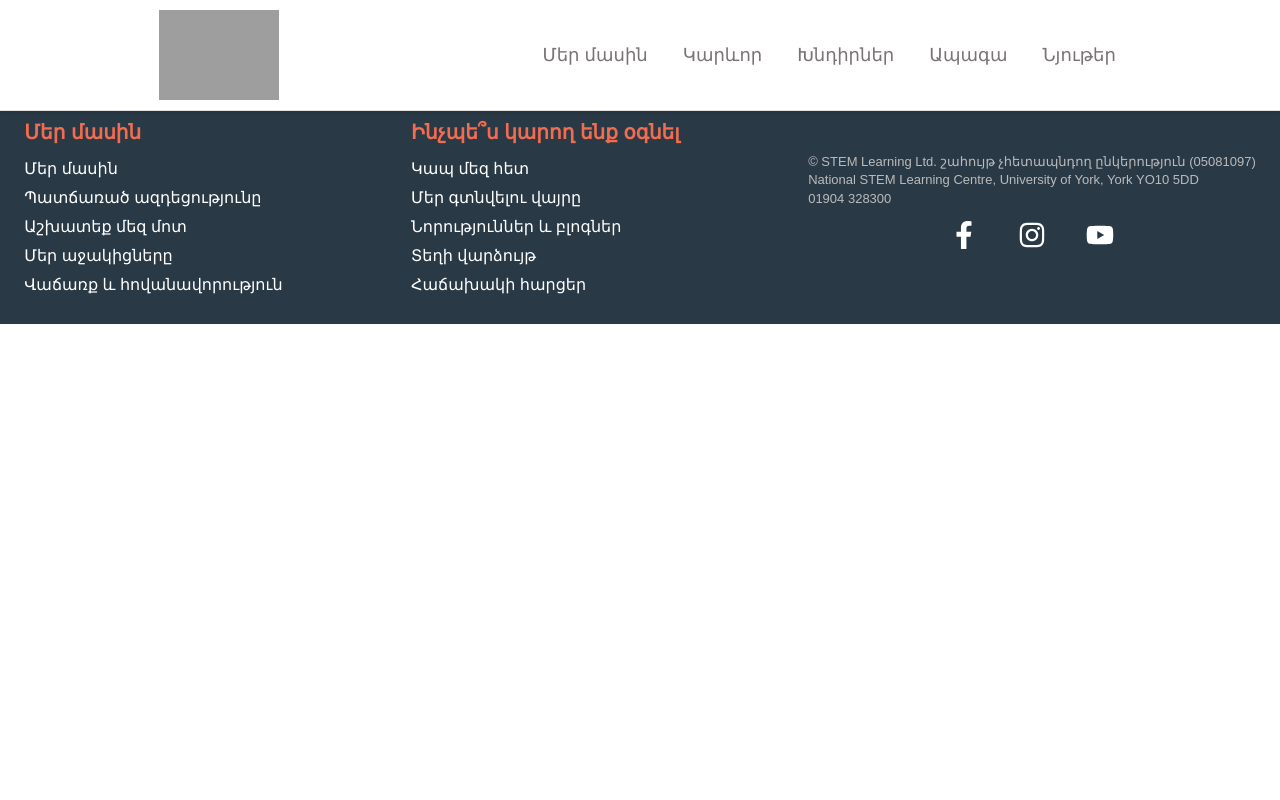
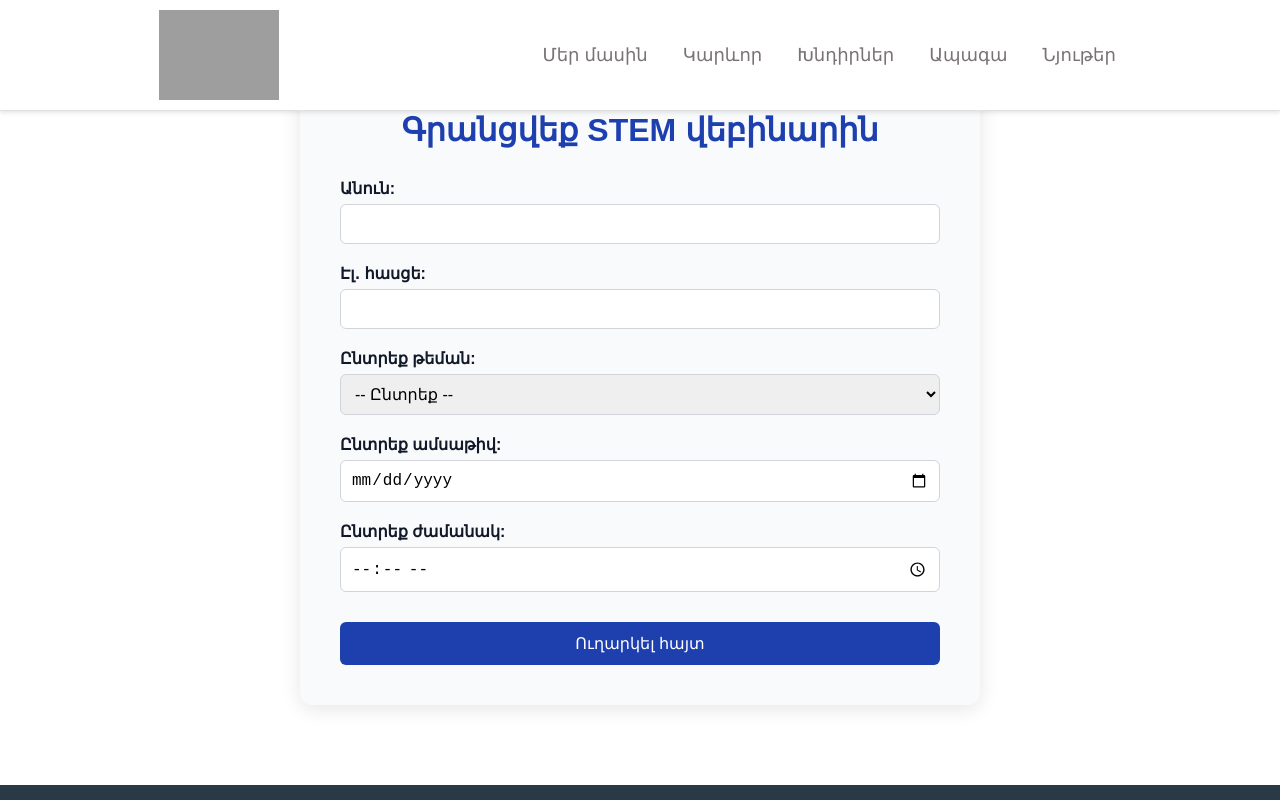
Before and after one commit to khachikzahalyan/STEM-WEB, a React (Create React App) app: page /booking in a window 1280 px wide. Shown: the top 800 px of the page. Built offline with nearby package versions, Linux system fonts and the light colour scheme; grey boxes are pictures that could not be loaded.

Commit message:
Booking page

```diff
--- a/package.json
+++ b/package.json
@@ -12,6 +12,7 @@
     "react-icons": "^5.5.0",
     "react-router-dom": "^7.6.3",
     "react-scripts": "5.0.1",
+    "react-toastify": "^11.0.5",
     "web-vitals": "^2.1.4"
   },
   "scripts": {
--- a/src/App.js
+++ b/src/App.js
@@ -8,6 +8,7 @@ import Sources from './pages/Sources/Sources';
 import Footer from './components/Footer/Footer';
 import Home from './pages/Home';
 import ScrollToTop from './Utile/ScrollToTop';
+import Booking from './pages/Booking/Book';
 import "./App.css"
 
 
@@ -20,6 +21,7 @@ function App() {
       <Navbar />
       <Routes>
         <Route path="/" element={<Home />} />
+        <Route path="/booking" element={<Booking />} />
         <Route path="/about" element={<About />} />
         <Route path="/importance" element={<Importance />} />
         <Route path="/problems" element={<Problems />} />
--- a/src/pages/About/About.js
+++ b/src/pages/About/About.js
@@ -1,6 +1,12 @@
 import './About.css';
+import { useNavigate } from 'react-router-dom';
 
 const About = () => {
+    const navigate = useNavigate();
+
+  const handleJoinWebinar = () => {
+    navigate('/booking');
+  };
   return (
     <div className="about-container">
       <h1 className="about-title">Ի՞նչ է STEM-ը</h1>
@@ -41,7 +47,7 @@ const About = () => {
           <div className="card-body">
             <h3>Կամավորություն</h3>
             <p>Իմացեք, թե ով է STEM դեսպանը և ինչպես կարող եք դառնալ մեկն այդպիսին։</p>
-            <button className="card-button">Մասնակցել վեբինարին</button>
+            <button className="card-button" onClick={handleJoinWebinar}>Մասնակցել վեբինարին</button>
           </div>
         </div>
 
@@ -54,7 +60,7 @@ const About = () => {
           <div className="card-body">
             <h3>Հրավեր</h3>
             <p>Իմացեք, թե ինչպես հրավիրել STEM դեսպանի՝ ձեր դպրոցում դասավանդումն առավել հետաքրքիր դարձնելու համար։</p>
-            <button className="card-button">Մասնակցել վեբինարին</button>
+            <button className="card-button" onClick={handleJoinWebinar}>Մասնակցել վեբինարին</button>
           </div>
         </div>
 
@@ -67,7 +73,7 @@ const About = () => {
           <div className="card-body">
             <h3>Աշխատեք մեզ հետ</h3>
             <p>Իմացեք, թե ինչպես ներգրավել STEM կամավորներ ձեր կազմակերպությունում՝ կրթության հզորացման նպատակով։</p>
-            <button className="card-button">Մասնակցել վեբինարին</button>
+            <button className="card-button" onClick={handleJoinWebinar}>Մասնակցել վեբինարին</button>
           </div>
         </div>
       </div>
--- /dev/null
+++ b/src/pages/Booking/Book.css
@@ -0,0 +1,57 @@
+.booking-container {
+  max-width: 600px;
+  margin: 50px auto;
+  background-color: #f8fafc;
+  padding: 40px;
+  border-radius: 12px;
+  box-shadow: 0 4px 20px rgba(0, 0, 0, 0.1);
+  font-family: Arial, sans-serif;
+}
+
+.booking-container h1 {
+  text-align: center;
+  margin-bottom: 30px;
+  color: #1e40af;
+}
+
+.booking-form {
+  display: flex;
+  flex-direction: column;
+  gap: 20px;
+}
+
+.booking-form label {
+  display: flex;
+  flex-direction: column;
+  font-weight: bold;
+  color: #111827;
+  font-size: 16px;
+}
+
+.booking-form input,
+.booking-form select {
+  width: 100%;
+  padding: 10px;
+  margin-top: 6px;
+  border: 1px solid #d1d5db;
+  border-radius: 6px;
+  font-size: 16px;
+  box-sizing: border-box;
+}
+
+.booking-form button {
+  margin-top: 10px;
+  width: 100%;
+  padding: 12px;
+  background-color: #1e40af;
+  color: white;
+  border: none;
+  font-size: 16px;
+  border-radius: 6px;
+  cursor: pointer;
+  transition: background-color 0.3s;
+}
+
+.booking-form button:hover {
+  background-color: #1e3a8a;
+}
--- /dev/null
+++ b/src/pages/Booking/Book.js
@@ -0,0 +1,87 @@
+import React, { useState } from 'react';
+import './Book.css';
+import { ToastContainer, toast } from 'react-toastify';
+import 'react-toastify/dist/ReactToastify.css';
+
+const Booking = () => {
+  const [formData, setFormData] = useState({
+    name: '',
+    email: '',
+    subject: '',
+    date: '',
+    time: '',
+  });
+
+  const subjects = [
+    'Ռոբոտաշինություն (Ռոբոտոտեխնիկա)',
+    'Ծրագրավորում երեխաների համար',
+    'Մաթեմատիկական գլուխկոտրուկներ',
+    'Գիտական փորձարկումներ տանը',
+    'Ինժեներական նախագծեր պատանիների համար'
+  ];
+
+  const handleChange = (e) => {
+    const { name, value } = e.target;
+    setFormData(prev => ({ ...prev, [name]: value }));
+  };
+
+  const handleSubmit = (e) => {
+    e.preventDefault();
+
+    toast.success(`Շնորհակալություն, ${formData.name}։
+Դուք գրանցվել եք "${formData.subject}" սեսիային՝ ${formData.date}՝ ${formData.time}-ին։`, {
+      position: 'top-right',
+      autoClose: 5000,
+      hideProgressBar: false,
+      closeOnClick: true,
+      pauseOnHover: true,
+      draggable: true,
+    });
+
+    setFormData({ name: '', email: '', subject: '', date: '', time: '' });
+  };
+
+  return (
+    <div className="booking-container">
+      <h1>Գրանցվեք STEM վեբինարին</h1>
+      <form className="booking-form" onSubmit={handleSubmit}>
+        <label>
+          Անուն:
+          <input type="text" name="name" value={formData.name} onChange={handleChange} required />
+        </label>
+
+        <label>
+          Էլ․ հասցե:
+          <input type="email" name="email" value={formData.email} onChange={handleChange} required />
+        </label>
+
+        <label>
+          Ընտրեք թեման:
+          <select name="subject" value={formData.subject} onChange={handleChange} required>
+            <option value="">-- Ընտրեք --</option>
+            {subjects.map((subj, i) => (
+              <option key={i} value={subj}>{subj}</option>
+            ))}
+          </select>
+        </label>
+
+        <label>
+          Ընտրեք ամսաթիվ:
+          <input type="date" name="date" value={formData.date} onChange={handleChange} required />
+        </label>
+
+        <label>
+          Ընտրեք ժամանակ:
+          <input type="time" name="time" value={formData.time} onChange={handleChange} required />
+        </label>
+
+        <button type="submit">Ուղարկել հայտ</button>
+      </form>
+
+      {/* Вставляем контейнер для тостов */}
+      <ToastContainer />
+    </div>
+  );
+};
+
+export default Booking;
```
Also changed, not shown: src/pages/Future/Future.js (+8 -0 lines), src/pages/Sources/Sources.js (+8 -0 lines), 1 other file (tests, documents, lock files or other folders).
